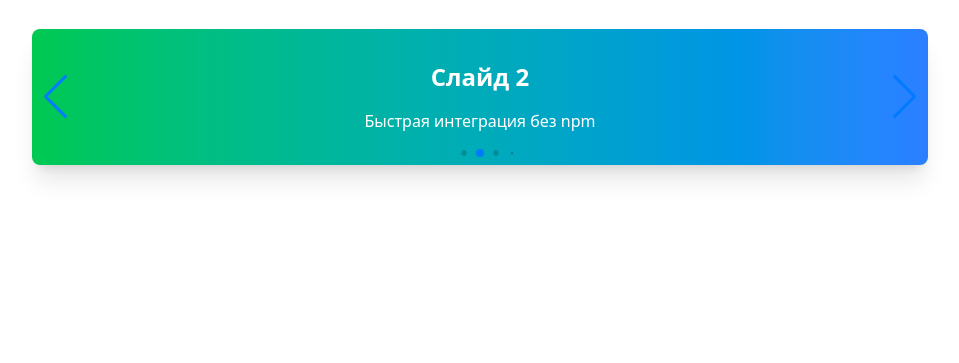
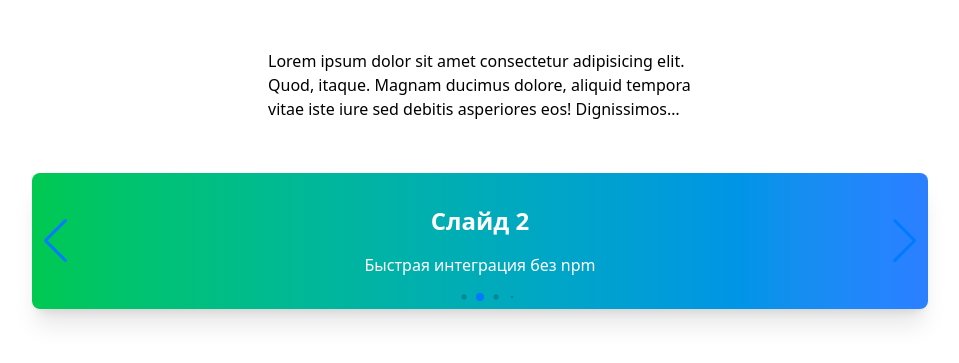
Before and after one commit to kurator-al/tailwind-webinar, a website built with Vite: page src/index.html in a window 1280 px wide. Shown: the part 211-574 px from the top of the page, without its empty margins (160-1119 px from the left). Built offline with nearby package versions, Linux system fonts and the light colour scheme.

Commit message:
йцуйцу

```diff
--- a/src/index.html
+++ b/src/index.html
@@ -23,6 +23,15 @@
       <button id="change-color" class="bg-blue-500 text-white px-4 py-2 rounded-md hover:bg-blue-600 transition-colors">
         Изменить цвет
       </button>
+    </div>
+
+    <div class="w-1/2 h-auto p-3 bg-white mx-auto my-10 rounded-xl">
+      <div class="line-clamp-3">
+        Lorem ipsum dolor sit amet consectetur adipisicing
+        elit. Quod, itaque. Magnam ducimus dolore, aliquid tempora vitae iste iure sed debitis asperiores eos!
+        Dignissimos
+        ducimus molestias officia iure animi, nam est!
+      </div>
     </div>
 
     <!-- Swiper слайдер -->
```
Also changed, not shown: src/css/style.css (+5 -3 lines), src/img/candles.jpg (added).
